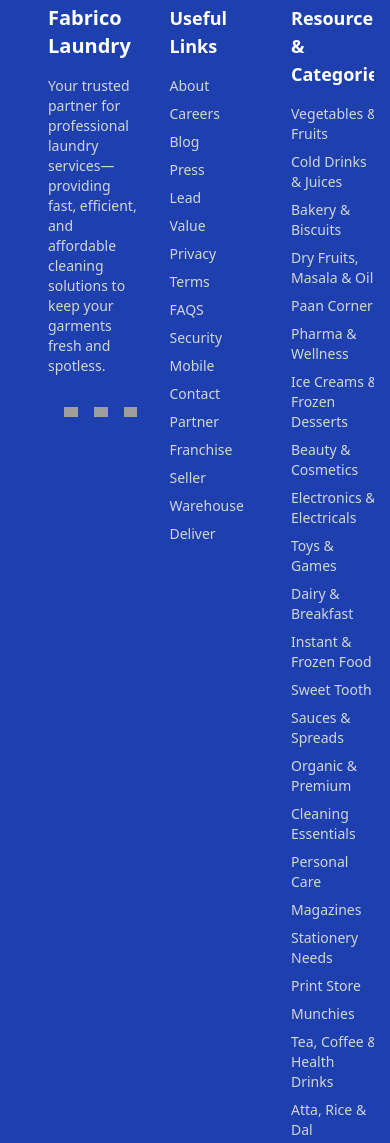
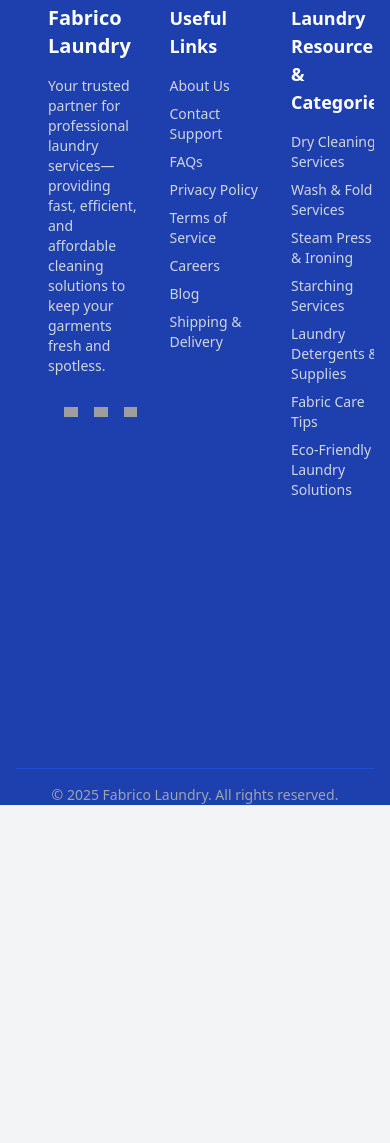
Before and after one commit to LemeshKN/laundry-DRM, a plain HTML site: page index.html in a window 390 px wide. Shown: the part 6139-7282 px from the top of the page. After the commit the page ends 6944 px from the top, so only its background shows below. Drawn offline with nearby package versions, Linux system fonts and the light colour scheme; grey boxes are pictures that could not be loaded.

Commit message:
ROHIT DTA PROJECT PROTOTYPE

```diff
--- a/index.html
+++ b/index.html
@@ -794,61 +794,28 @@ function scrollRight(section) {
 <div class="flex-shrink-0 w-1/4">
   <h3 class="text-lg font-semibold mb-4">Useful Links</h3>
   <ul class="space-y-2 text-gray-300 text-sm">
-          <li><a href="#" class="hover:text-blue-300 transition-colors">About</a></li>
+    <li><a href="#" class="hover:text-blue-300 transition-colors">About Us</a></li>
+    <li><a href="#" class="hover:text-blue-300 transition-colors">Contact Support</a></li>
+    <li><a href="#" class="hover:text-blue-300 transition-colors">FAQs</a></li>
+    <li><a href="#" class="hover:text-blue-300 transition-colors">Privacy Policy</a></li>
+    <li><a href="#" class="hover:text-blue-300 transition-colors">Terms of Service</a></li>
     <li><a href="#" class="hover:text-blue-300 transition-colors">Careers</a></li>
     <li><a href="#" class="hover:text-blue-300 transition-colors">Blog</a></li>
-          <li><a href="#" class="hover:text-blue-300 transition-colors">Press</a></li>
-          <li><a href="#" class="hover:text-blue-300 transition-colors">Lead</a></li>
-          <li><a href="#" class="hover:text-blue-300 transition-colors">Value</a></li>
-          <li><a href="#" class="hover:text-blue-300 transition-colors">Privacy</a></li>
-          <li><a href="#" class="hover:text-blue-300 transition-colors">Terms</a></li>
-          <li><a href="#" class="hover:text-blue-300 transition-colors">FAQS</a></li>
-          <li><a href="#" class="hover:text-blue-300 transition-colors">Security</a></li>
-          <li><a href="#" class="hover:text-blue-300 transition-colors">Mobile</a></li>
-          <li><a href="#" class="hover:text-blue-300 transition-colors">Contact</a></li>
-          <li><a href="#" class="hover:text-blue-300 transition-colors">Partner</a></li>
-          <li><a href="#" class="hover:text-blue-300 transition-colors">Franchise</a></li>
-          <li><a href="#" class="hover:text-blue-300 transition-colors">Seller</a></li>
-          <li><a href="#" class="hover:text-blue-300 transition-colors">Warehouse</a></li>
-          <li><a href="#" class="hover:text-blue-300 transition-colors">Deliver</a></li>
+    <li><a href="#" class="hover:text-blue-300 transition-colors">Shipping & Delivery</a></li>
   </ul>
 </div>
 
-      <!-- Column 3: Resources &amp; Categories -->
+      <!-- Column 3: Laundry Resources & Categories -->
 <div class="flex-shrink-0 w-1/4">
-        <h3 class="text-lg font-semibold mb-4">Resources &amp; Categories</h3>
+  <h3 class="text-lg font-semibold mb-4">Laundry Resources & Categories</h3>
   <ul class="space-y-2 text-gray-300 text-sm">
-          <li><a href="#" class="hover:text-blue-300 transition-colors">Vegetables &amp; Fruits</a></li>
-          <li><a href="#" class="hover:text-blue-300 transition-colors">Cold Drinks &amp; Juices</a></li>
-          <li><a href="#" class="hover:text-blue-300 transition-colors">Bakery &amp; Biscuits</a></li>
-          <li><a href="#" class="hover:text-blue-300 transition-colors">Dry Fruits, Masala &amp; Oil</a></li>
-          <li><a href="#" class="hover:text-blue-300 transition-colors">Paan Corner</a></li>
-          <li><a href="#" class="hover:text-blue-300 transition-colors">Pharma &amp; Wellness</a></li>
-          <li><a href="#" class="hover:text-blue-300 transition-colors">Ice Creams &amp; Frozen Desserts</a></li>
-          <li><a href="#" class="hover:text-blue-300 transition-colors">Beauty &amp; Cosmetics</a></li>
-          <li><a href="#" class="hover:text-blue-300 transition-colors">Electronics &amp; Electricals</a></li>
-          <li><a href="#" class="hover:text-blue-300 transition-colors">Toys &amp; Games</a></li>
-          <li><a href="#" class="hover:text-blue-300 transition-colors">Dairy &amp; Breakfast</a></li>
-          <li><a href="#" class="hover:text-blue-300 transition-colors">Instant &amp; Frozen Food</a></li>
-          <li><a href="#" class="hover:text-blue-300 transition-colors">Sweet Tooth</a></li>
-          <li><a href="#" class="hover:text-blue-300 transition-colors">Sauces &amp; Spreads</a></li>
-          <li><a href="#" class="hover:text-blue-300 transition-colors">Organic &amp; Premium</a></li>
-          <li><a href="#" class="hover:text-blue-300 transition-colors">Cleaning Essentials</a></li>
-          <li><a href="#" class="hover:text-blue-300 transition-colors">Personal Care</a></li>
-          <li><a href="#" class="hover:text-blue-300 transition-colors">Magazines</a></li>
-          <li><a href="#" class="hover:text-blue-300 transition-colors">Stationery Needs</a></li>
-          <li><a href="#" class="hover:text-blue-300 transition-colors">Print Store</a></li>
-          <li><a href="#" class="hover:text-blue-300 transition-colors">Munchies</a></li>
-          <li><a href="#" class="hover:text-blue-300 transition-colors">Tea, Coffee &amp; Health Drinks</a></li>
-          <li><a href="#" class="hover:text-blue-300 transition-colors">Atta, Rice &amp; Dal</a></li>
-          <li><a href="#" class="hover:text-blue-300 transition-colors">Chicken, Meat &amp; Fish</a></li>
-          <li><a href="#" class="hover:text-blue-300 transition-colors">Baby Care</a></li>
-          <li><a href="#" class="hover:text-blue-300 transition-colors">Home &amp; Office</a></li>
-          <li><a href="#" class="hover:text-blue-300 transition-colors">Pet Care</a></li>
-          <li><a href="#" class="hover:text-blue-300 transition-colors">Fashion &amp; Accessories</a></li>
-          <li><a href="#" class="hover:text-blue-300 transition-colors">Books</a></li>
-          <li><a href="#" class="hover:text-blue-300 transition-colors">Navratri Specials</a></li>
-          <li><a href="#" class="hover:text-blue-300 transition-colors">Laundry Services</a></li>
+    <li><a href="#" class="hover:text-blue-300 transition-colors">Dry Cleaning Services</a></li>
+    <li><a href="#" class="hover:text-blue-300 transition-colors">Wash & Fold Services</a></li>
+    <li><a href="#" class="hover:text-blue-300 transition-colors">Steam Press & Ironing</a></li>
+    <li><a href="#" class="hover:text-blue-300 transition-colors">Starching Services</a></li>
+    <li><a href="#" class="hover:text-blue-300 transition-colors">Laundry Detergents & Supplies</a></li>
+    <li><a href="#" class="hover:text-blue-300 transition-colors">Fabric Care Tips</a></li>
+    <li><a href="#" class="hover:text-blue-300 transition-colors">Eco-Friendly Laundry Solutions</a></li>
   </ul>
 </div>
 
```
Lines whose indentation alone changed are shown as unchanged.
